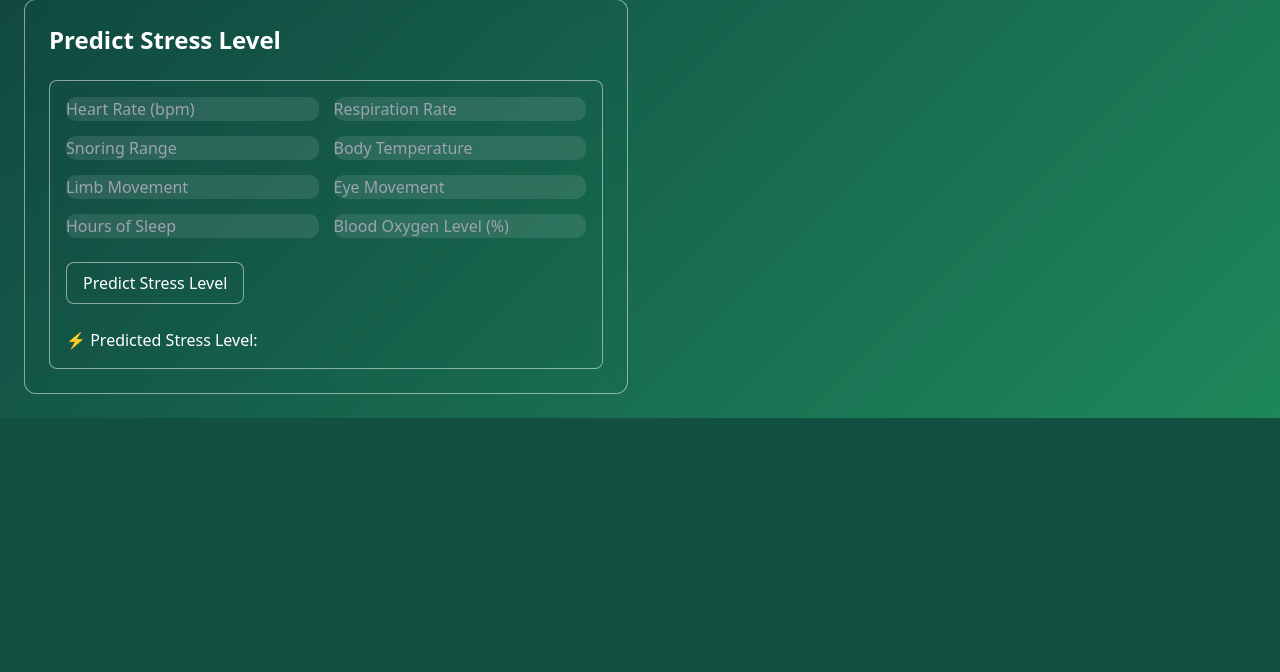
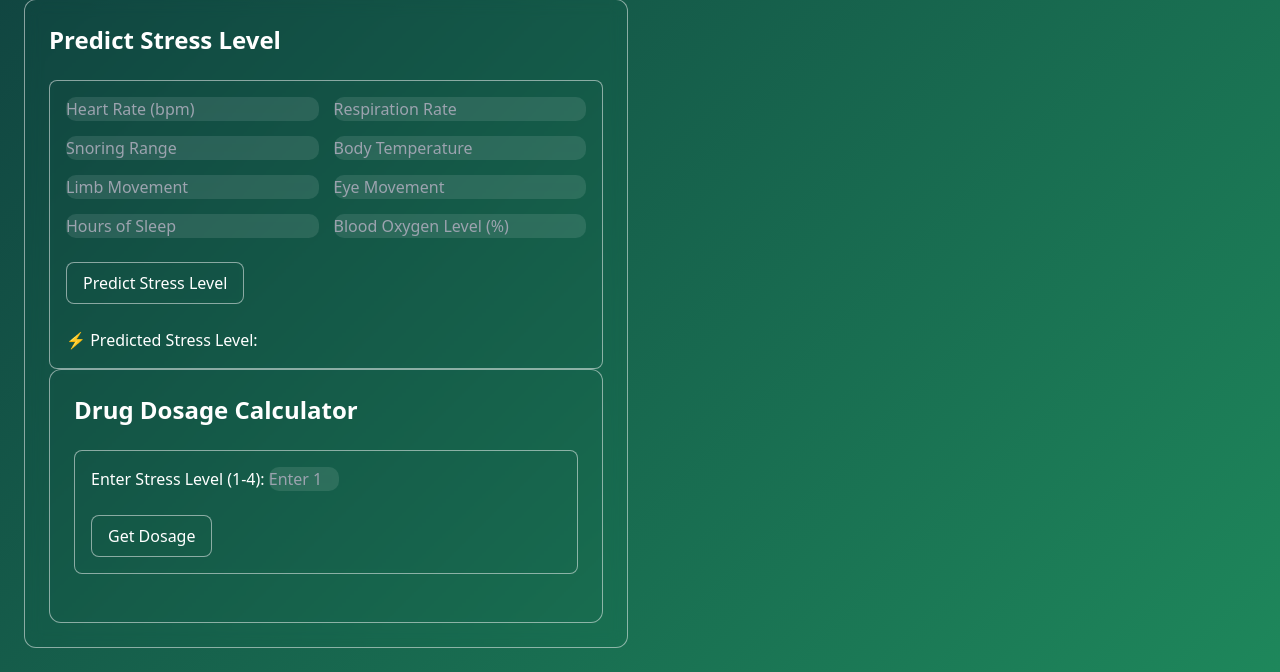
Before and after one commit to MohanishPattanaik/PatchEZ, a Flask app: page / in a window 1280 px wide. Shown: the part 837-1509 px from the top of the page. Before the commit the page ends 1255 px from the top, so only its background shows below. Run offline with Flask 3, Linux system fonts and the light colour scheme; parts of the project's set-up code (start-up, migrations or seed data) failed here and were passed over; some libraries are stand-ins or nearby versions.

Commit message:
Update index.html

```diff
--- a/templates/index.html
+++ b/templates/index.html
@@ -152,6 +152,31 @@
                             <pre id="result" class="text-lg text-green-400"></pre>
                         </div>
                     </div>
+
+                     <!-- New Grid Below Right Column -->
+                <div class="glass rounded-xl p-4 md:p-6">
+                    <div class="space-y-4 md:space-y-6">
+                        <h2 class="text-xl md:text-2xl font-bold text-white mb-6">Drug Dosage Calculator</h2>
+                        <!-- Embedded calculation Section -->
+                        <div class="glass rounded-lg p-4 mt-4">
+
+
+                            <div class="container">
+
+                                <label class="text-white mt-6" for="stressLevel">Enter Stress Level (1-4):</label>
+                                <input type="number" id="stressLevel" min="1" max="4" placeholder="Enter 1 to 4">
+                                <br>
+                                <button type="submit" class="glass hover:bg-[#2ea390] text-white py-2 px-4 rounded-lg transition-colors mt-6" onclick="calculateDosage()">Get Dosage</button>
+
+                                <div class="output" id="result"></div>
+
+                            </div>
+
+
+
+                        </div>
+                        <pre class="text-lg text-green-400" id="result2" ></pre>
+                    </div>
                 </div>
 
             </div>
@@ -303,6 +328,28 @@
             const data = await response.json();
             resultElement.innerText = `🔥 Stress Level: ${data.stress_level}`;
         });
+
+         //Calculating Dosage
+
+        function calculateDosage() {
+            let stressLevel = parseInt(document.getElementById("stressLevel").value);
+            let dosageInfo = {
+                1: { dosage: 0, duration: 0 },
+                2: { dosage: 10, duration: 15 },
+                3: { dosage: 20, duration: 30 },
+                4: { dosage: 30, duration: 45 }
+            };
+
+            if (stressLevel >= 1 && stressLevel <= 4) {
+                let result = dosageInfo[stressLevel];
+                document.getElementById("result2").innerHTML = `
+                    <p><strong>Recommended Dosage:</strong> ${result.dosage} mg</p>
+                    <p><strong>Duration:</strong> ${result.duration} minutes</p>
+                `;
+            } else {
+                document.getElementById("result2").innerHTML = "<p style='color: red;'>Please enter a valid stress level (1-4).</p>";
+            }
+        }
     </script>
 </body>
 </html>
```
